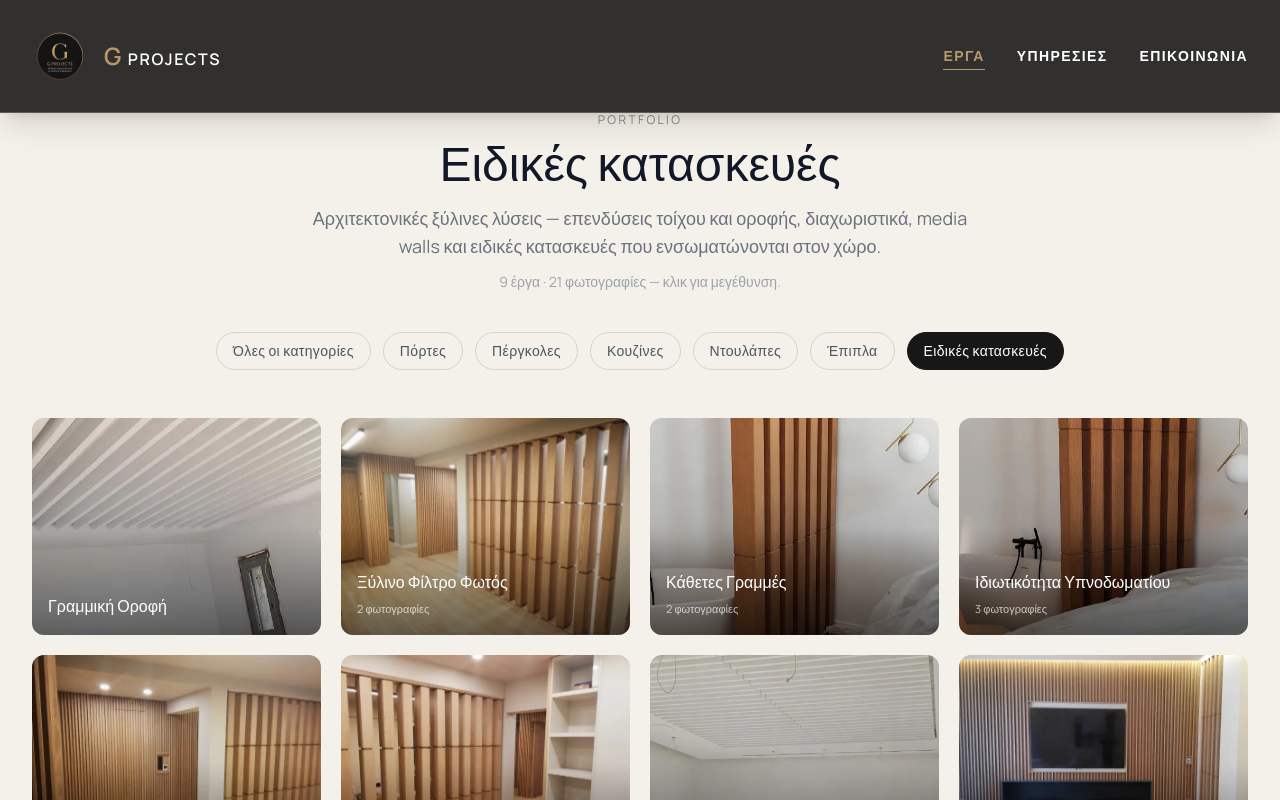
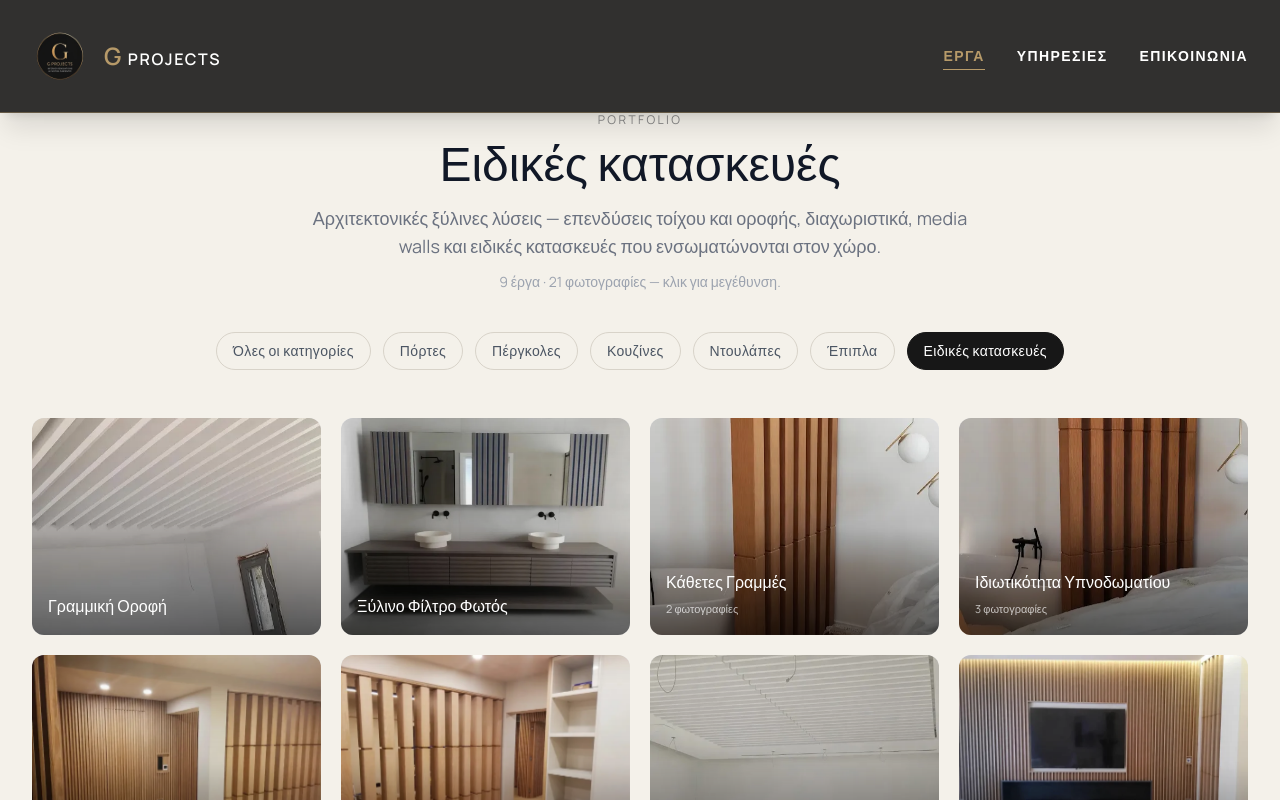
Before and after one commit to vasilisgrivas09-maker/g-projects_website, a Next.js app: page /projects/eidikes-kataskeves in a window 1280 px wide. Shown: the top 800 px of the page. Built offline with nearby package versions, Linux system fonts and the light colour scheme.

Commit message:
Update gallery

```diff
--- a/src/data/gallery/eidikes.ts
+++ b/src/data/gallery/eidikes.ts
@@ -15,10 +15,9 @@ export const eidikesProjects: GalleryProject[] = [
     id: "ergo-006",
     title: "Ξύλινο Φίλτρο Φωτός",
     category: "Ειδικές κατασκευές",
-    cover: "/gallery/ergo-006-01.webp",
+    cover: "/gallery/ergo-006-02.webp",
     images: [
-      { src: "/gallery/ergo-006-01.webp", alt: "Ξύλινο Φίλτρο Φωτός — 1" },
-      { src: "/gallery/ergo-006-02.webp", alt: "Ξύλινο Φίλτρο Φωτός — 2" },
+      { src: "/gallery/ergo-006-02.webp", alt: "Ξύλινο Φίλτρο Φωτός — 1" },
     ],
   },
   {
@@ -48,11 +47,10 @@ export const eidikesProjects: GalleryProject[] = [
     category: "Ειδικές κατασκευές",
     cover: "/gallery/ergo-015-01.webp",
     images: [
-      { src: "/gallery/ergo-015-01.webp", alt: "Ξύλινη Υφή Τοίχου — 1" },
-      { src: "/gallery/ergo-015-02.webp", alt: "Ξύλινη Υφή Τοίχου — 2" },
-      { src: "/gallery/ergo-005-03.webp", alt: "Ξύλινη Υφή Τοίχου — 3" },
-      { src: "/gallery/ergo-017-01.webp", alt: "Ξύλινη Υφή Τοίχου — 4" },
-      { src: "/gallery/ergo-017-02.webp", alt: "Ξύλινη Υφή Τοίχου — 5" },
+      { src: "/gallery/ergo-015-02.webp", alt: "Ξύλινη Υφή Τοίχου — 1" },
+      { src: "/gallery/ergo-005-03.webp", alt: "Ξύλινη Υφή Τοίχου — 2" },
+      { src: "/gallery/ergo-017-01.webp", alt: "Ξύλινη Υφή Τοίχου — 3" },
+      { src: "/gallery/ergo-017-02.webp", alt: "Ξύλινη Υφή Τοίχου — 4" },
     ],
   },
   {
@@ -62,6 +60,8 @@ export const eidikesProjects: GalleryProject[] = [
     cover: "/gallery/ergo-020-01.webp",
     images: [
       { src: "/gallery/ergo-020-01.webp", alt: "Διαχωριστικό σε Ρυθμό — 1" },
+      { src: "/gallery/ergo-015-01.webp", alt: "Διαχωριστικό σε Ρυθμό — 2" },
+      { src: "/gallery/ergo-006-01.webp", alt: "Διαχωριστικό σε Ρυθμό — 3" },
     ],
   },
   {
--- a/src/data/gallery/epipla.ts
+++ b/src/data/gallery/epipla.ts
@@ -20,6 +20,7 @@ export const epiplaProjects: GalleryProject[] = [
       { src: "/gallery/ergo-004-02.webp", alt: "Κουκέτες Boutique — 2" },
       { src: "/gallery/ergo-021-01.webp", alt: "Κουκέτες Boutique — 3" },
       { src: "/gallery/ergo-022-01.webp", alt: "Κουκέτες Boutique — 4" },
+      { src: "/gallery/ergo-026-03.webp", alt: "Κουκέτες Boutique — 5" },
     ],
   },
   {
--- a/src/data/gallery/kouzina.ts
+++ b/src/data/gallery/kouzina.ts
@@ -128,6 +128,7 @@ export const kouzinaProjects: GalleryProject[] = [
     cover: "/gallery/ergo-048-01.webp",
     images: [
       { src: "/gallery/ergo-048-01.webp", alt: "Ανοιχτό Πλάνο — 1" },
+      { src: "/gallery/ergo-014-02.webp", alt: "Ανοιχτό Πλάνο — 2" },
     ],
   },
   {
@@ -177,7 +178,6 @@ export const kouzinaProjects: GalleryProject[] = [
     cover: "/gallery/ergo-065-01.webp",
     images: [
       { src: "/gallery/ergo-065-01.webp", alt: "Λευκό Νησί — 1" },
-      { src: "/gallery/ergo-014-02.webp", alt: "Λευκό Νησί — 2" },
     ],
   },
   {
--- a/src/data/gallery/ntoulapa.ts
+++ b/src/data/gallery/ntoulapa.ts
@@ -63,6 +63,7 @@ export const ntoulapaProjects: GalleryProject[] = [
     cover: "/gallery/ergo-041-01.webp",
     images: [
       { src: "/gallery/ergo-041-01.webp", alt: "Απαλές Περσίδες — 1" },
+      { src: "/gallery/ergo-046-01.webp", alt: "Απαλές Περσίδες — 2" },
     ],
   },
   {
@@ -87,9 +88,8 @@ export const ntoulapaProjects: GalleryProject[] = [
     id: "ergo-046",
     title: "Περσίδες Δρυός",
     category: "Ντουλάπα",
-    cover: "/gallery/ergo-046-01.webp",
+    cover: "",
     images: [
-      { src: "/gallery/ergo-046-01.webp", alt: "Περσίδες Δρυός — 1" },
     ],
   },
   {
```
